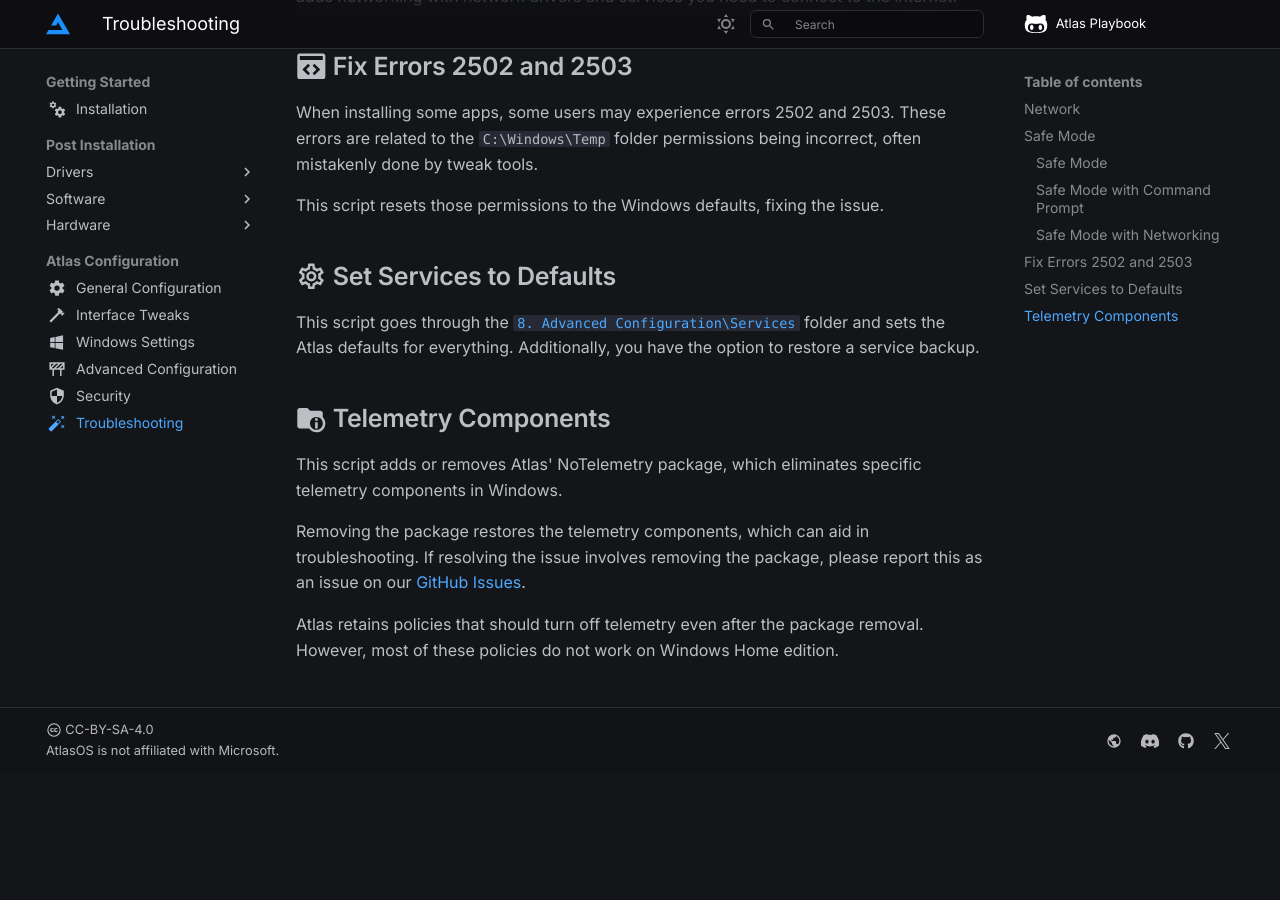
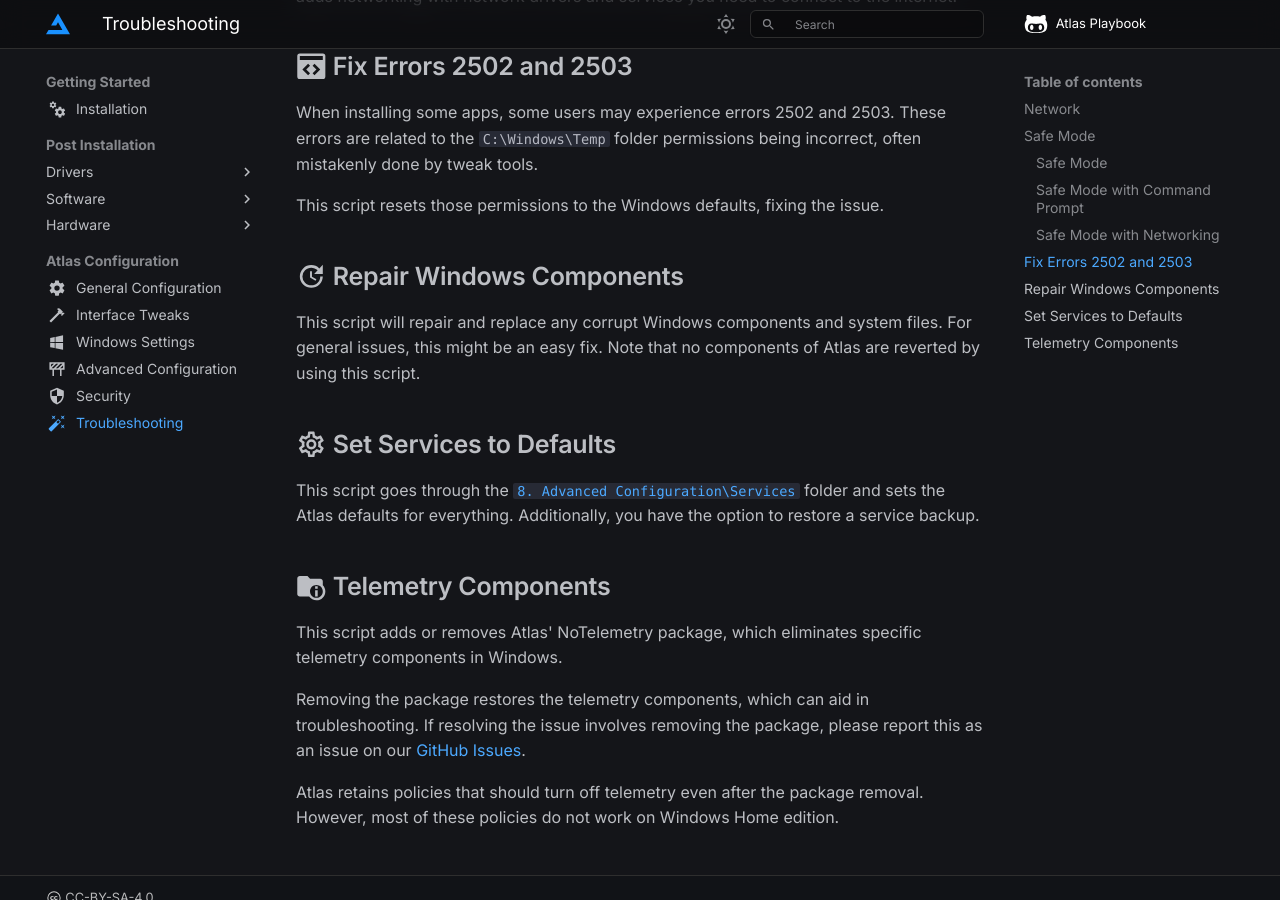
Before and after one commit to Atlas-OS/docs, an MkDocs documentation site: the page built from docs/getting-started/post-installation/atlas-folder/troubleshooting.md, in a window 1280 px wide and 900 px high, scrolled down 1421 px. Built offline with MkDocs 1.6.1 and Material for MkDocs 9.7.7, drawn with Linux system fonts in a browser that asks for light colours; some web fonts are replaced; comment, search, counter and statistics services are not loaded; before the commit the page ends 2193 px from its top, so only the background shows below that.

Commit message:
feat(troubleshooting): repair windows components

```diff
--- a/docs/getting-started/post-installation/atlas-folder/troubleshooting.md
+++ b/docs/getting-started/post-installation/atlas-folder/troubleshooting.md
@@ -46,6 +46,10 @@ When installing some apps, some users may experience errors 2502 and 2503. These
 
 This script resets those permissions to the Windows defaults, fixing the issue.
 
+## :material-update: Repair Windows Components
+
+This script will repair and replace any corrupt Windows components and system files. For general issues, this might be an easy fix. Note that no components of Atlas are reverted by using this script.
+
 ## :material-cog-outline: Set Services to Defaults
 
 This script goes through the [`8. Advanced Configuration\Services`](advanced-configuration.md#services) folder and sets the Atlas defaults for everything. Additionally, you have the option to restore a service backup.
```
